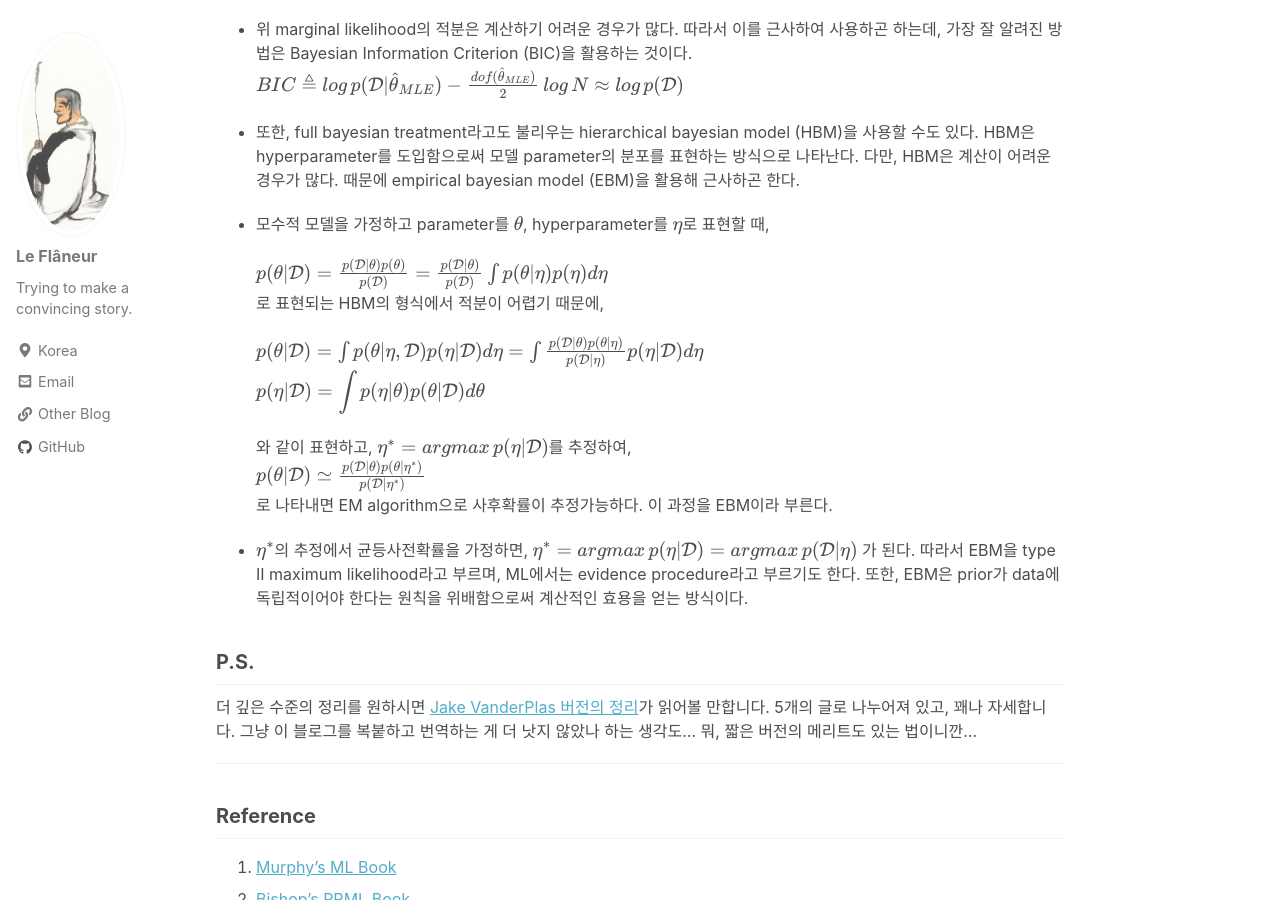
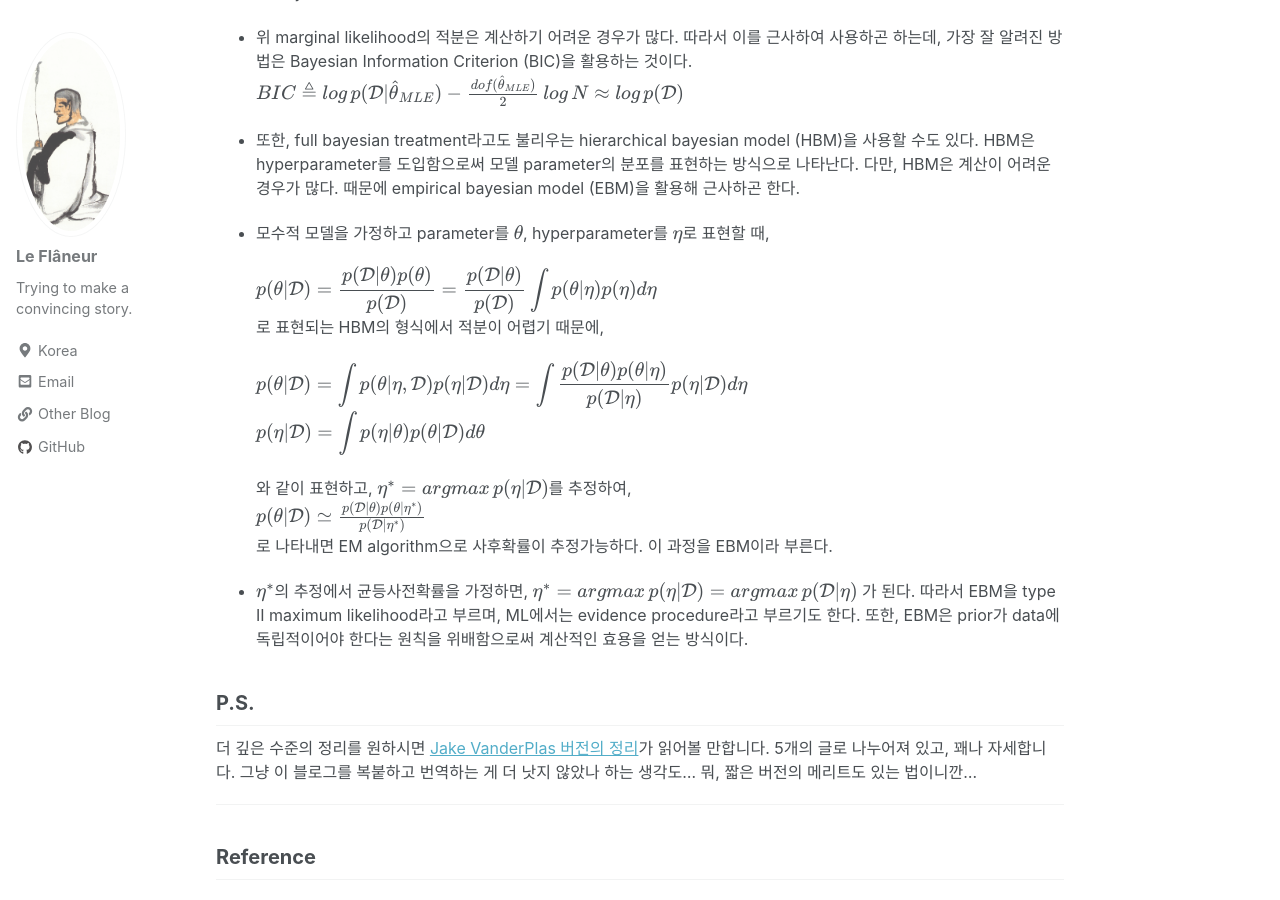
Before and after one commit to jisang0814/vitaflaneur.github.io, a Jekyll site: the page built from _posts/2019-01-15-bayesian-vs-frequentist-in-ml.md, in a window 1280 px wide and 900 px high, scrolled down 4484 px. Built offline with Jekyll 4.4.1, drawn with Linux system fonts in a browser that asks for light colours; nearby versions of some CDN libraries; formulas are drawn with MathJax 3; comment, search, counter and statistics services are not loaded; some of the changed text lies outside the part shown.

Commit message:
Update 2019-01-15-bayesian-vs-frequentist-in-ml.md

```diff
--- a/_posts/2019-01-15-bayesian-vs-frequentist-in-ml.md
+++ b/_posts/2019-01-15-bayesian-vs-frequentist-in-ml.md
@@ -96,7 +96,7 @@ AFAIK, 빈도주의자 관점이든 베이지안 관점이든 사용하는 Proba
 #### - 빈도주의자
 
 - 빈도주의자의 경우 risk function을 결정 이론에 활용한다.
-  - risk function: $R(\theta^{\ast}, \delta ) \triangleq \mathbb{E}_{p(\tilde{\mathcal{D}}\vert\theta^{\ast})} \left [ L(\theta^{\ast} , \delta(\tilde{\mathcal{D}})) \right] = \int L(\theta^{\ast}, \delta(\tilde{\mathcal{D}}))p(\tilde{\mathcal{D}}\vert \theta^{\ast})d\tilde{\mathcal{D}}$
+  - risk function: $ \displaystyle R(\theta^{\ast}, \delta ) \triangleq \mathbb{E}_{p(\tilde{\mathcal{D}}\vert\theta^{\ast})} \left [ L(\theta^{\ast} , \delta(\tilde{\mathcal{D}})) \right] = \int L(\theta^{\ast}, \delta(\tilde{\mathcal{D}}))p(\tilde{\mathcal{D}}\vert \theta^{\ast})d\tilde{\mathcal{D}}$
   - 일례로 $\theta^{\ast}$를 안다는 가정하에 L2 loss를 생각하면 위 식은 MSE가 되는 것을 알 수 있다.
 - 문제는 이때 우리가  $\theta^{\ast}$ 을 알지 못한다는 것이다. 따라서 $R(\theta^{\ast}, \delta )$를 $R(\delta)$의 형태로 만들어야 한다. 이를 해결하는 방법으로 bayes risk, minimax risk 등이 있다.
   - Bayes risk: $R_B(\delta) \triangleq \mathbb{E}[R(\theta^{\ast}, \delta)]=\displaystyle \int R(\theta^{\ast}, \delta)p(\theta^{\ast} )d\theta^{\ast}$
@@ -132,10 +132,10 @@ $$BIC \triangleq \mathop{log}p(\mathcal{D}\vert \hat{\theta}_{MLE}) - \frac{dof(
 
 - 모수적 모델을 가정하고 parameter를 $\theta$, hyperparameter를 $\eta$로 표현할 때,
 
-  $$p(\theta\vert \mathcal{D}) = \frac{p(\mathcal{D}\vert \theta)p(\theta)}{p(\mathcal{D})}= \frac{p(\mathcal{D}\vert \theta)}{p(\mathcal{D})}\int{p(\theta\vert \eta)p(\eta)d\eta} $$
+  $$\displaystyle p(\theta\vert \mathcal{D}) = \frac{p(\mathcal{D}\vert \theta)p(\theta)}{p(\mathcal{D})}= \frac{p(\mathcal{D}\vert \theta)}{p(\mathcal{D})}\int{p(\theta\vert \eta)p(\eta)d\eta} $$
   로 표현되는 HBM의 형식에서 적분이 어렵기 때문에,
 
-  $$p(\theta\vert \mathcal{D}) = \int {p(\theta\vert  \eta,\mathcal{D})p(\eta\vert \mathcal{D})d\eta} = \int{\frac{p(\mathcal{D}\vert \theta)p(\theta\vert \eta)}{p(\mathcal{D}\vert \eta)}p(\eta\vert \mathcal{D})d\eta} $$
+  $$\displaystyle p(\theta\vert \mathcal{D}) = \int {p(\theta\vert  \eta,\mathcal{D})p(\eta\vert \mathcal{D})d\eta} = \int{\frac{p(\mathcal{D}\vert \theta)p(\theta\vert \eta)}{p(\mathcal{D}\vert \eta)}p(\eta\vert \mathcal{D})d\eta} $$
   $$\displaystyle p(\eta\vert \mathcal{D})=\int{p(\eta\vert \theta)p(\theta\vert \mathcal{D})d\theta}$$
 
   와 같이 표현하고,  $\eta^{\ast} = \mathop{argmax}  p(\eta\vert \mathcal{D})$를 추정하여,
```
